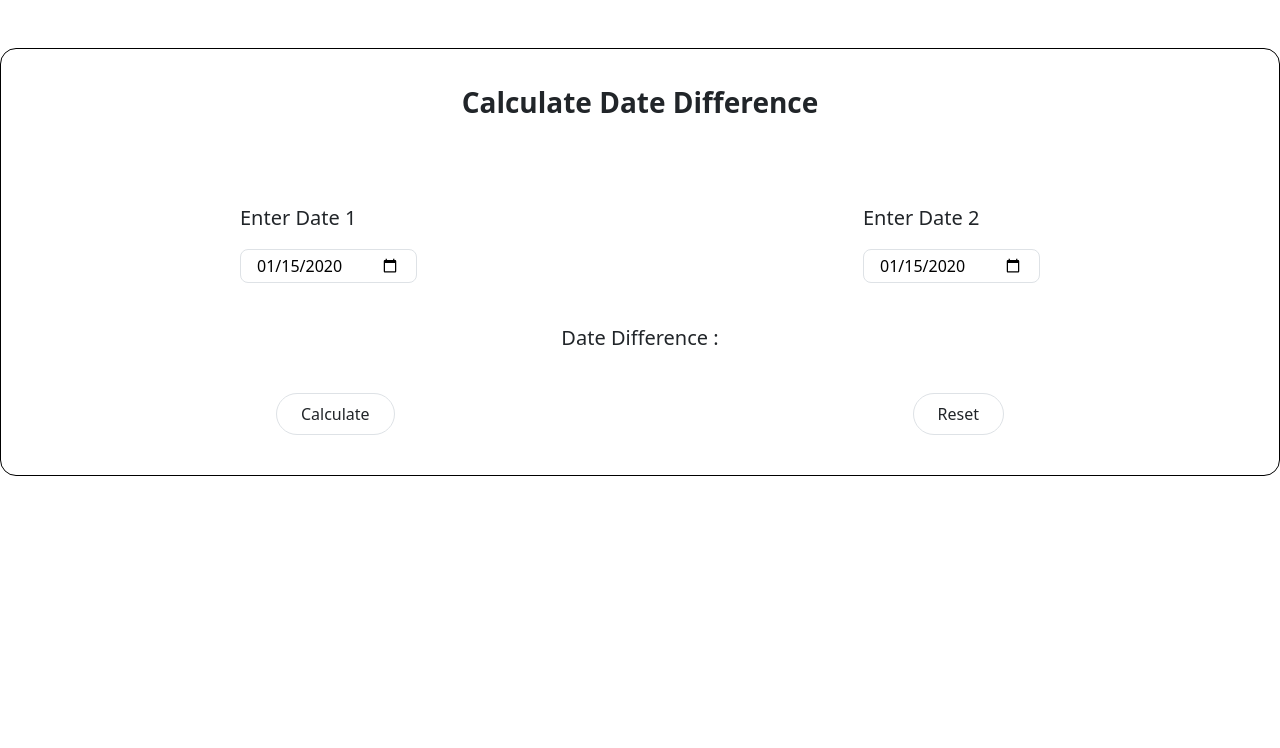
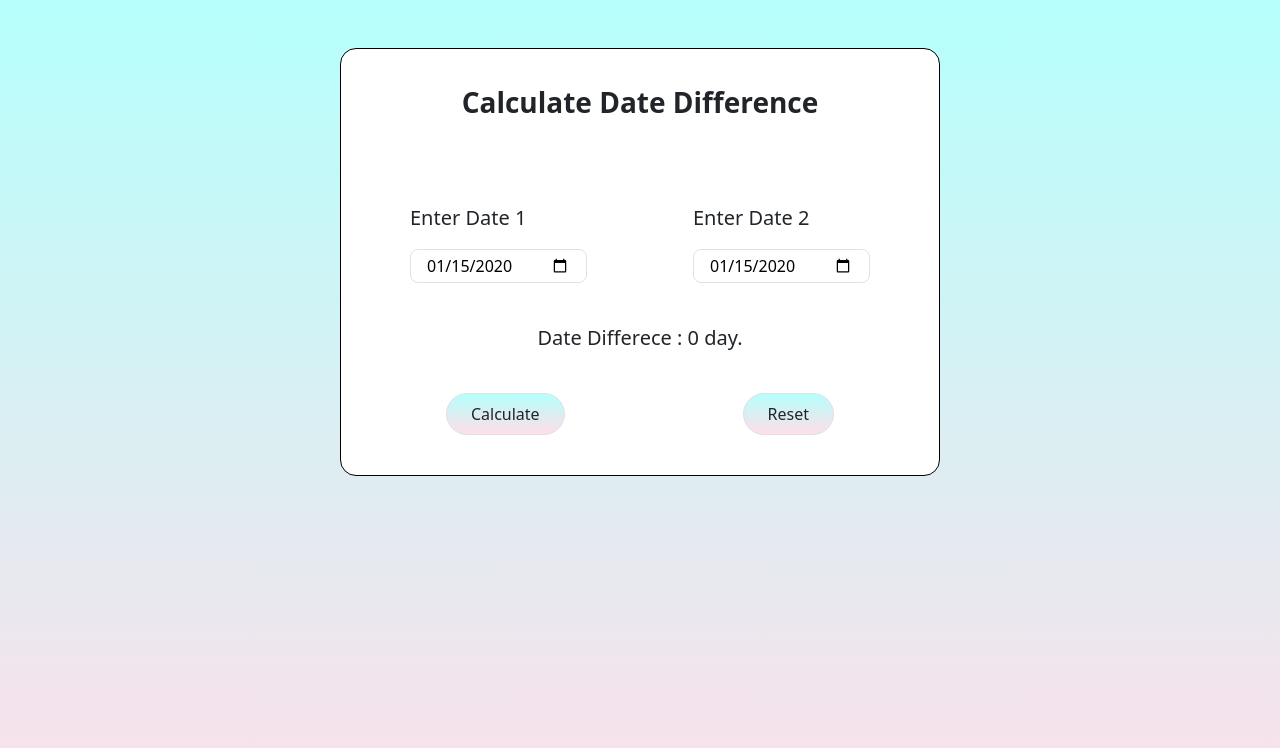
Before and after one commit to yashkohakade18/Get_DateDifferences, a plain HTML site: page index.html in a window 1280 px wide. Both pictures are taken after typing "2020-01-15", "2020-01-15" into the empty fields and a click on the button "Calculate". Drawn offline with nearby package versions, Linux system fonts and the light colour scheme.

Commit message:
js and css

```diff
--- a/index.html
+++ b/index.html
@@ -10,6 +10,22 @@
       integrity="sha384-QWTKZyjpPEjISv5WaRU9OFeRpok6YctnYmDr5pNlyT2bRjXh0JMhjY6hW+ALEwIH"
       crossorigin="anonymous"
     />
+    <style>
+        body {
+    background-color: #FFDEE9;
+    background-image: linear-gradient(0deg, #FFDEE9 0%, #B5FFFC 100%);
+    min-height: 100vh;
+}
+
+.date-container {
+    width: 600px;
+}
+
+.btn {
+    background-color: #FFDEE9;
+    background-image: linear-gradient(0deg, #FFDEE9 0%, #B5FFFC 100%);
+}
+    </style>
 </head>
 <body>
     <div
@@ -51,6 +67,36 @@
       </button>
     </div>
   </div>
+  <script>
+    function calculate() {
+      const firstDate = document.getElementById("date1").value;
+      const secondDate = document.getElementById("date2").value;
+
+      const date_1 = new Date(firstDate);
+      const date_2 = new Date(secondDate);
+
+      const difference = Math.abs(date_2 - date_1);
+
+      const days = Math.round(difference / (1000 * 60 * 60 * 24));
+
+      const dayElement = document.getElementById("result");
+      dayElement.innerText = ` Date Differece : ${days}  ${
+        days > 1 ? "days" : "day"
+      }.`;
+    }
+
+    function reset() {
+      document.getElementById("date1").value = "";
+      document.getElementById("date2").value = "";
+      document.getElementById("result").innerText = "Date Difference : ";
+    }
+  </script>
+  <script
+    src="https://cdn.jsdelivr.net/npm/bootstrap@5.3.3/dist/js/bootstrap.bundle.min.js"
+    integrity="sha384-YvpcrYf0tY3lHB60NNkmXc5s9fDVZLESaAA55NDzOxhy9GkcIdslK1eN7N6jIeHz"
+    crossorigin="anonymous"
+  ></script>
+
 
 </body>
 </html>
```
